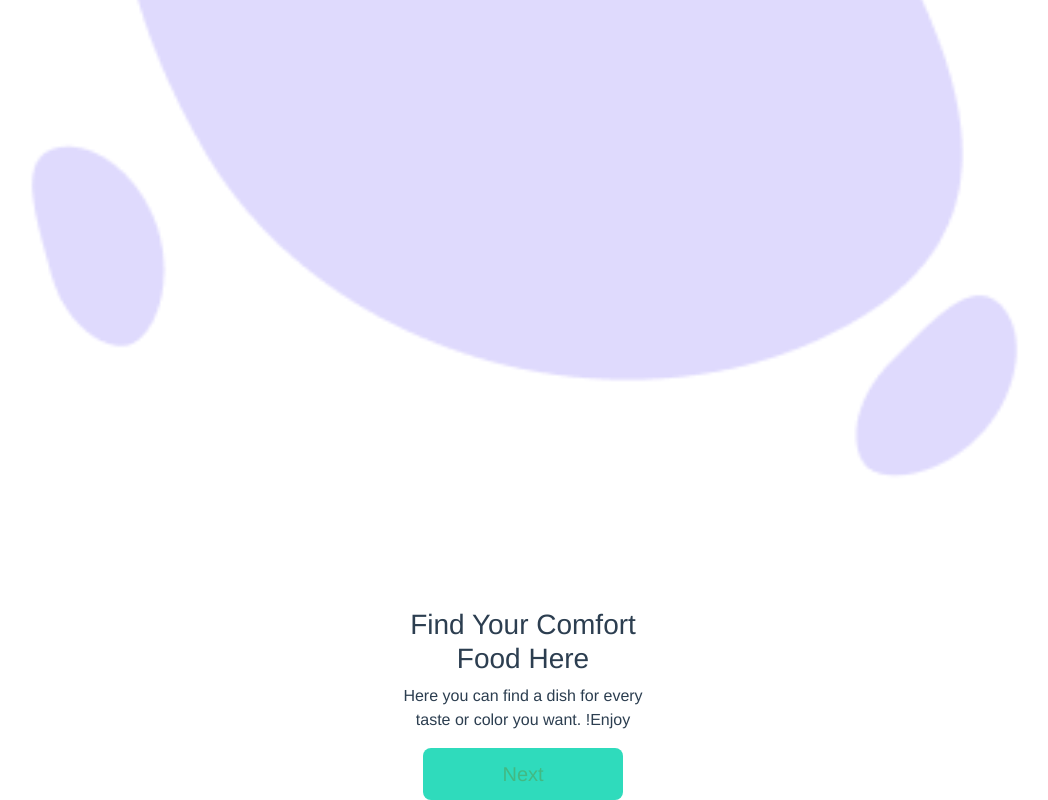
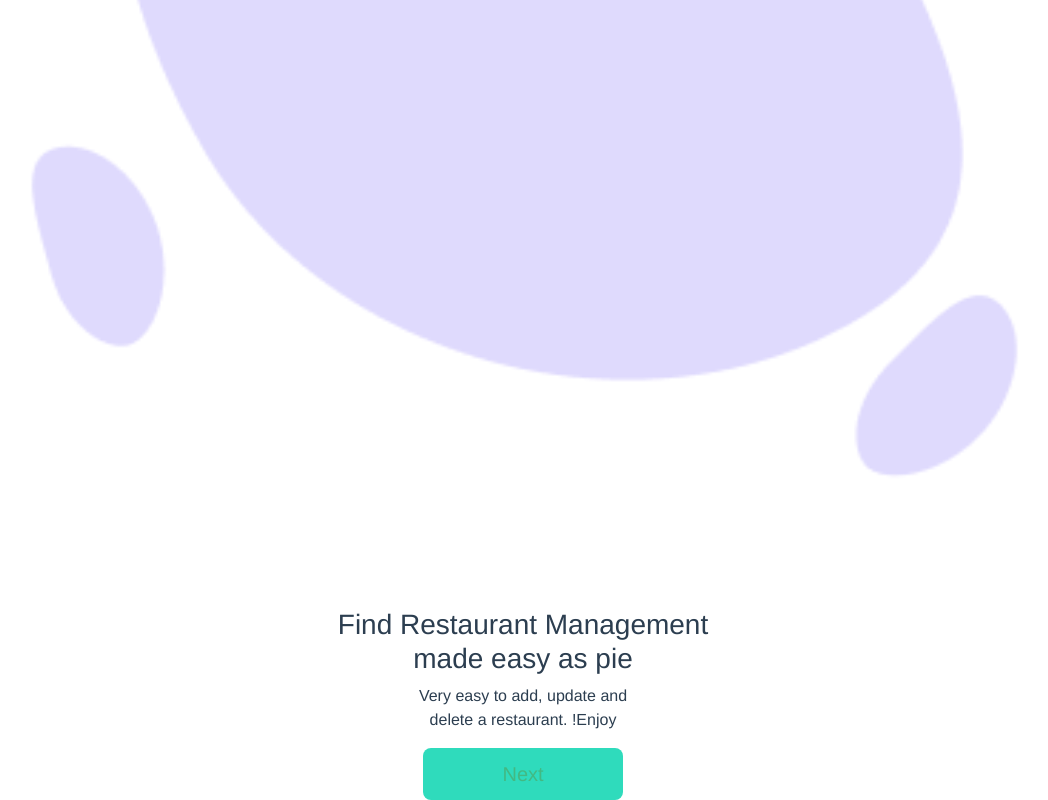
Before and after one commit to bhankymyk/foodie-v1, a Vue app: page / in a window 1280 px wide. Shown: the part 640-1440 px from the top of the page, without its empty margins (117-1165 px from the left). Built offline with nearby package versions, Linux system fonts and the light colour scheme.

Commit message:
fix: homepage ui updated

```diff
--- a/src/components/Home.vue
+++ b/src/components/Home.vue
@@ -15,8 +15,8 @@
     </div>
     <div class="row">
       <div class="col-md-12 text-center">
-        <h3>Find Your Comfort <br> Food Here</h3>
-        <p>Here you can find a dish for every <br> taste or color you want. !Enjoy</p>
+        <h3>Find Restaurant Management<br> made easy as pie</h3>
+        <p> Very easy to add, update and <br> delete a restaurant. !Enjoy</p>
         <button class="btn btn-lg" type="button">
           <router-link to="/signUp">Next</router-link></button>
       </div>
--- a/src/views/AboutView.vue
+++ b/src/views/AboutView.vue
@@ -4,7 +4,9 @@
       <div class="col">
         <h1>About Us</h1>
         <h5>Foodie is an online Restaurant Management app,
-          it help users to add, update and delete an existing list of restaurant</h5>
+          it help users to add, update and delete an existing list of restaurant.
+          Still in development mode for now.</h5>
+
       </div>
     </div>
   </div>
```
